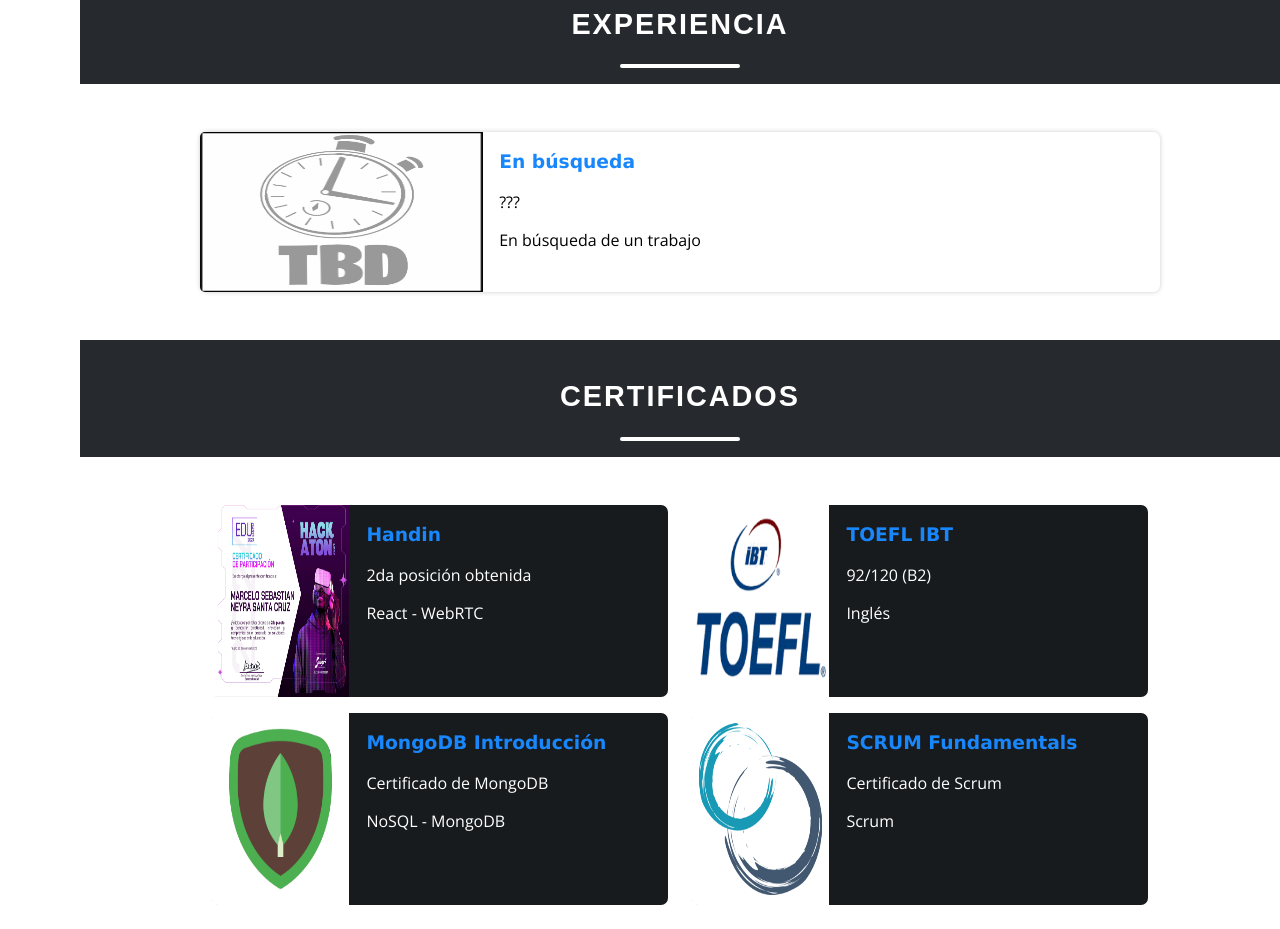
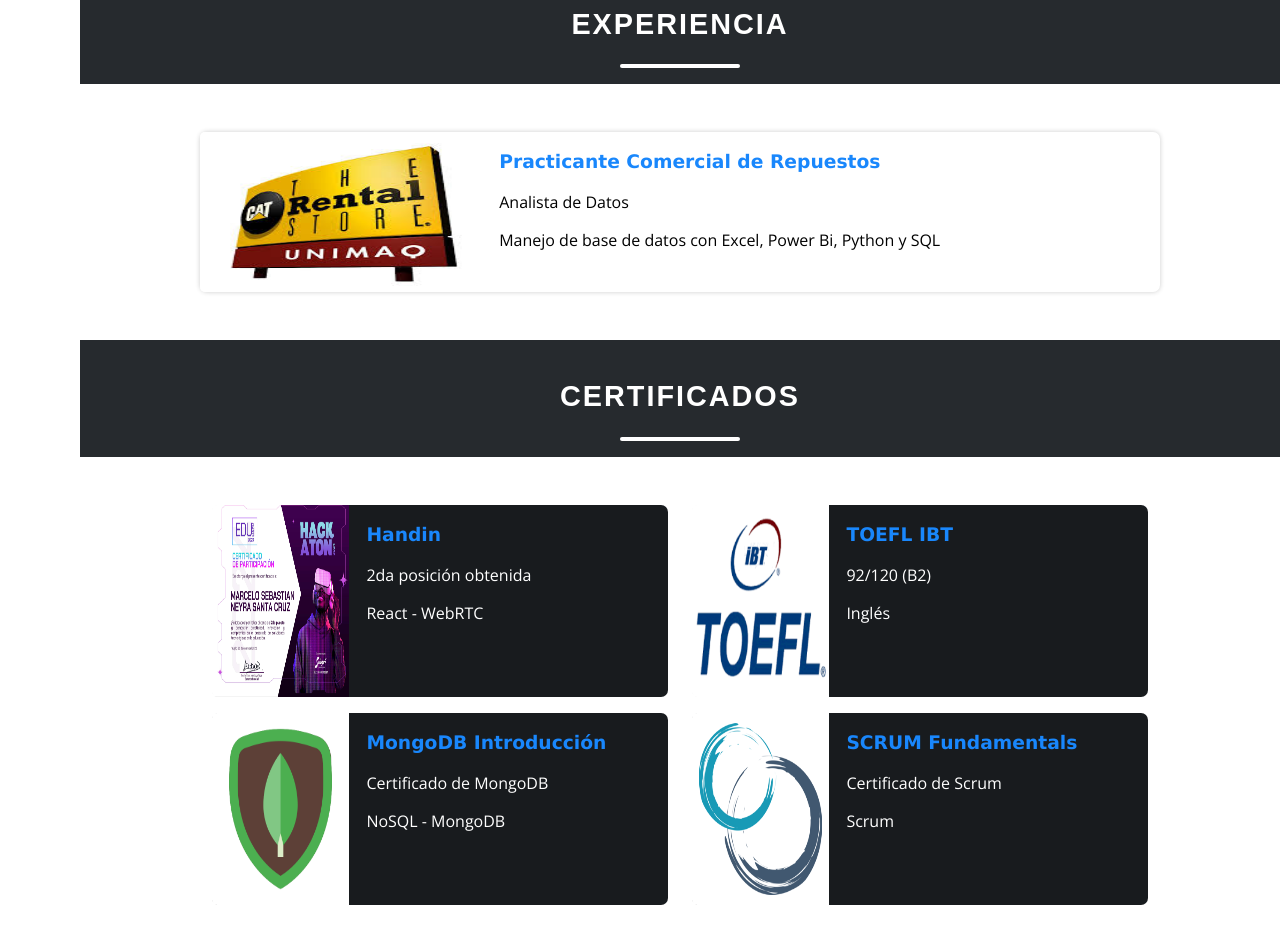
Before and after one commit to Portfolio-Marcelo/Portfolio, a plain HTML site: page index.html in a window 1280 px wide. Shown: the part 1100-2029 px from the top of the page. Drawn offline with nearby package versions, Linux system fonts and the light colour scheme.

Commit message:
feat(experience): added info to the experience section

```diff
--- a/css/experience.css
+++ b/css/experience.css
@@ -49,3 +49,9 @@
 .experience-info>h3{
     color: var(--accent-navbar-color);
 }
+
+@media only screen and (max-width: 600px){
+    .exp-card{
+        height: 12rem;
+    }
+}
--- a/json/experience.json
+++ b/json/experience.json
@@ -1,11 +1,11 @@
 {
     "experiences": [
         {
-            "img": "images/tbd.jpg",
-            "title": "En búsqueda",
-            "position": "???",
-            "description": "En búsqueda de un trabajo",
-            "enlace": "https://www.google.com/"
+            "img": "images/unimaq.jpg",
+            "title": "Practicante Comercial de Repuestos",
+            "position": "Analista de Datos",
+            "description": "Manejo de base de datos con Excel, Power Bi, Python y SQL",
+            "enlace": "https://www.unimaq.com.pe/"
         }
     ]
 }
```
Also changed, not shown: images/unimaq.jpg (added).
